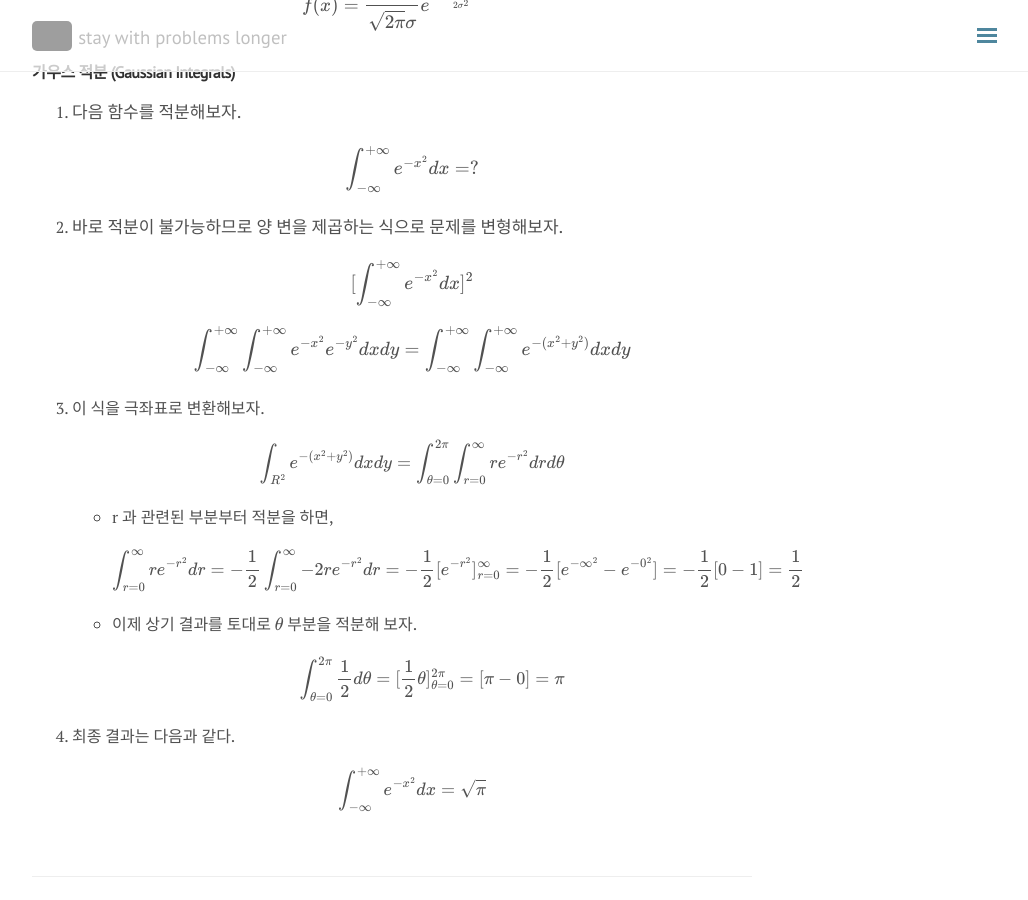
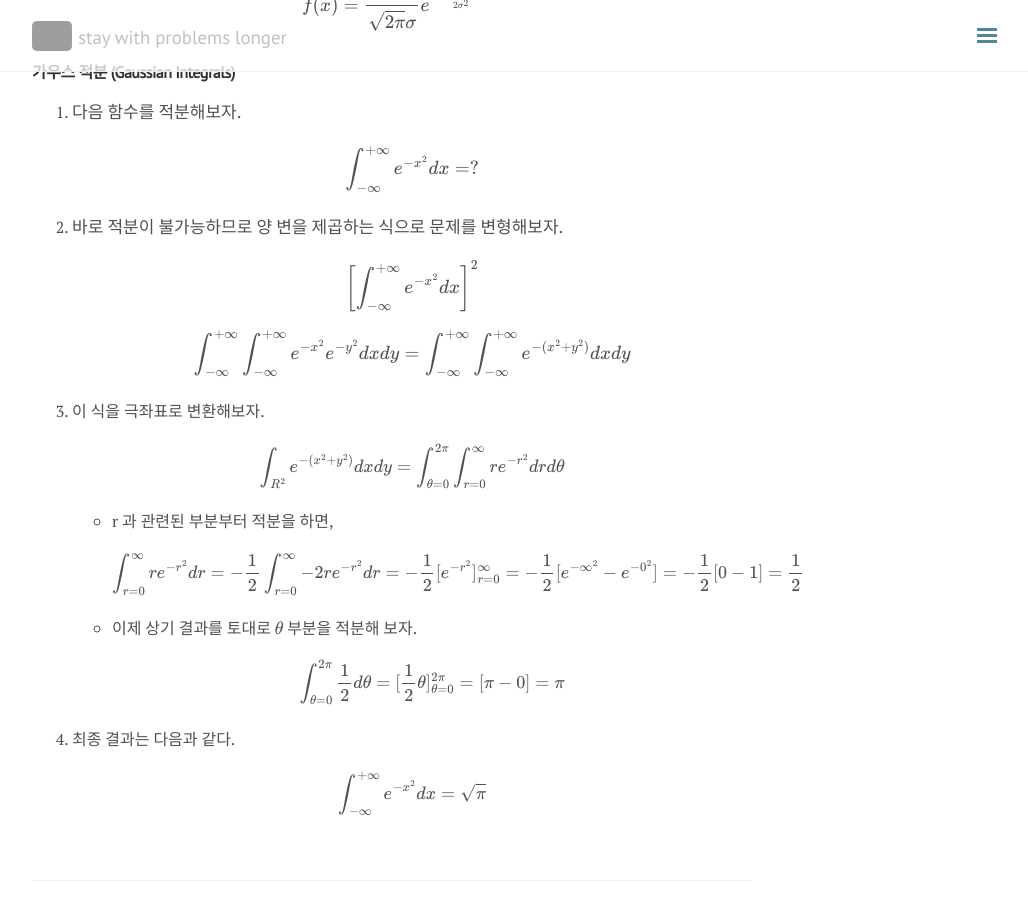
Before and after one commit to seokhoonj/seokhoonj.github.io, a Jekyll site: the page built from _posts/Math/2018-09-25-Math-normal_distribution.md, in a window 1280 px wide and 900 px high, scrolled down 376 px. Shown: the whole window, without its empty margins (248-1276 px from the left). Built offline with Jekyll 4.4.1, drawn with Linux system fonts in a browser that asks for light colours; nearby versions of some CDN libraries; formulas are drawn with MathJax 3; comment, search, counter and statistics services are not loaded; grey boxes are pictures that could not be loaded.

Commit message:
add _posts

```diff
--- a/_posts/Math/2018-09-25-Math-normal_distribution.md
+++ b/_posts/Math/2018-09-25-Math-normal_distribution.md
@@ -21,7 +21,7 @@ comments: false
 \\( \int\_{-\infty}^{+\infty} e^{-x^2} dx = ? \\)
 
 2. 바로 적분이 불가능하므로 양 변을 제곱하는 식으로 문제를 변형해보자.
-\\( \[ \int\_{-\infty}^{+\infty} e^{-x^2} dx \]^2 \\)
+\\( \left[ \int\_{-\infty}^{+\infty} e^{-x^2} dx \right]^2 \\)
 \\( \int\_{-\infty}^{+\infty}\int\_{-\infty}^{+\infty} e^{-x^2} e^{-y^2} dx dy = \int\_{-\infty}^{+\infty}\int\_{-\infty}^{+\infty} e^{-(x^2+y^2)} dx dy  \\)
 
 3. 이 식을 극좌표로 변환해보자.
```
